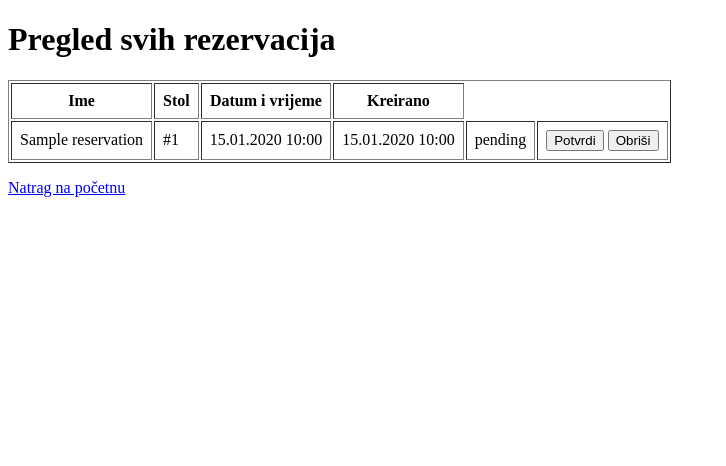
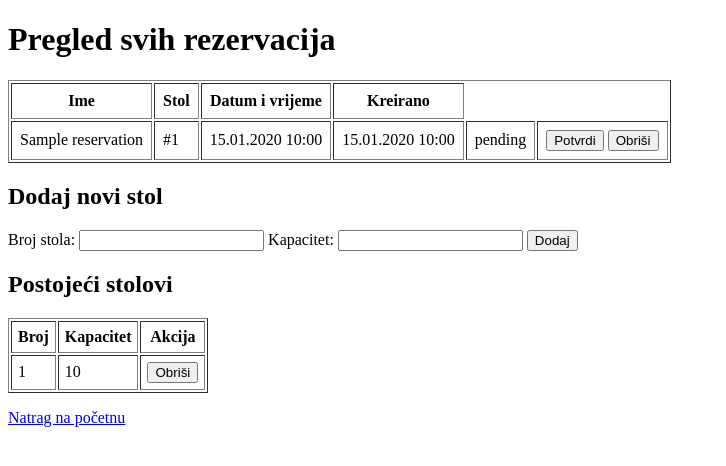
Before and after one commit to nnizic/flask_restaurant_reservation, a Flask app: page /admin in a window 1280 px wide. Shown: the top 466 px of the page, without its empty margins (0-726 px from the left). Run offline with Flask 3, Linux system fonts and the light colour scheme; tables that the repository leaves empty hold one stand-in row (values such as "Sample post").

Commit message:
brisanje stolova

```diff
--- a/app/routes.py
+++ b/app/routes.py
@@ -36,7 +36,8 @@ def reserve(table_id):
 @app.route("/admin")
 def admin():
     reservations = Reservation.query.order_by(Reservation.date.desc()).all()
-    return render_template("admin.html", reservations=reservations)
+    tables = Table.query.order_by(Table.number).all()
+    return render_template("admin.html", reservations=reservations, tables=tables)
 
 
 @app.route("/admin/confirm/<int:reservation_id>", methods=["POST"])
@@ -55,3 +56,36 @@ def delete_reservation(reservation_id):
     db.session.commit()
     flash("Rezervacija obrisana.", "danger")
     return redirect(url_for("admin"))
+
+
+@app.route("/admin/add_table", methods=["POST"])
+def add_table():
+    number = request.form.get("number")
+    capacity = request.form.get("capacity")
+
+    if not number or not capacity:
+        flash("Broj i kapacitet su obavezni.", "danger")
+        return redirect(url_for("admin"))
+
+    if Table.query.filter_by(number=number).first():
+        flash("Stol s tim brojem već postoji", "danger")
+        return redirect(url_for("admin"))
+
+    new_table = Table(number=number, capacity=capacity)
+    db.session.add(new_table)
+    db.session.commit()
+    flash("Stol dodan.", "success")
+    return redirect(url_for("admin"))
+
+
+@app.route("/admin/delete_-table/<int:table_id>", methods=["POST"])
+def delete_table(table_id):
+    table = Table.query.get_or_404(table_id)
+    if table.reservations:
+        flash("Stol ne može biti obrisan jer ima rezervacije.", "danger")
+        return redirect(url_for("admin"))
+
+    db.session.delete(table)
+    db.session.commit()
+    flash("Stol obrisan.", "success")
+    return redirect(url_for("admin"))
--- a/app/templates/admin.html
+++ b/app/templates/admin.html
@@ -52,6 +52,44 @@
     {% else %}
     <p>Nema rezervacija.</p>
     {% endif %}
+    <h2>Dodaj novi stol</h2>
+    <form method="POST" action="{{url_for('add_table')}}">
+      <label for="number">Broj stola:</label>
+      <input type="number" name="number" required />
+      <label for="capacity">Kapacitet:</label>
+      <input type="number" name="capacity" required />
+      <button type="submit">Dodaj</button>
+    </form>
+    <h2>Postojeći stolovi</h2>
+    <table border="1" cellpadding="6">
+      <thead>
+        <tr>
+          <th>Broj</th>
+          <th>Kapacitet</th>
+          <th>Akcija</th>
+        </tr>
+      </thead>
+      <tbody>
+        {% for t in tables %}
+        <tr>
+          <td>{{ t.number }}</td>
+          <td>{{ t.capacity }}</td>
+          <td>
+            <form
+              method="POST"
+              action="{{ url_for('delete_table', table_id=t.id) }}"
+              style="display: inline"
+            >
+              <button type="submit" onclick="return confirm('Obrisati stol?')">
+                Obriši
+              </button>
+            </form>
+          </td>
+        </tr>
+
+        {% endfor %}
+      </tbody>
+    </table>
 
     <p><a href="{{ url_for('index') }}">Natrag na početnu</a></p>
   </body>
```
